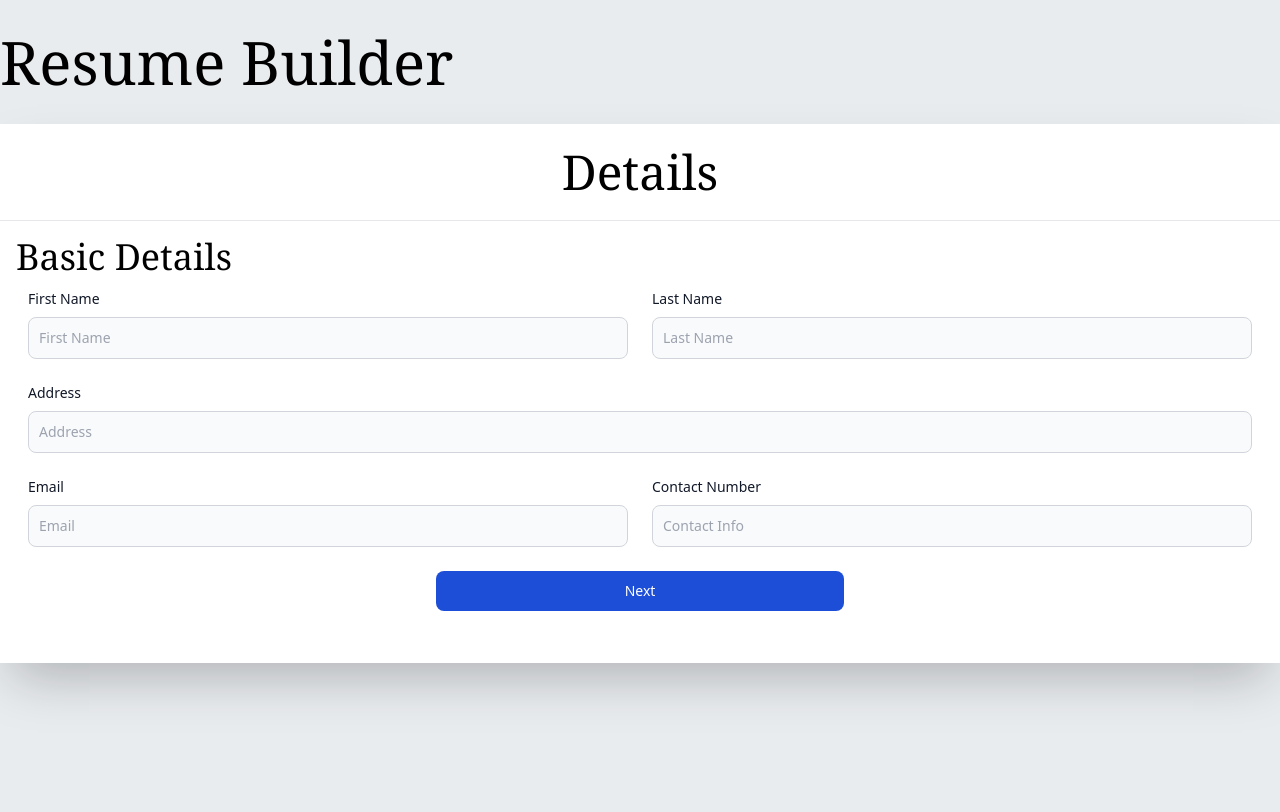
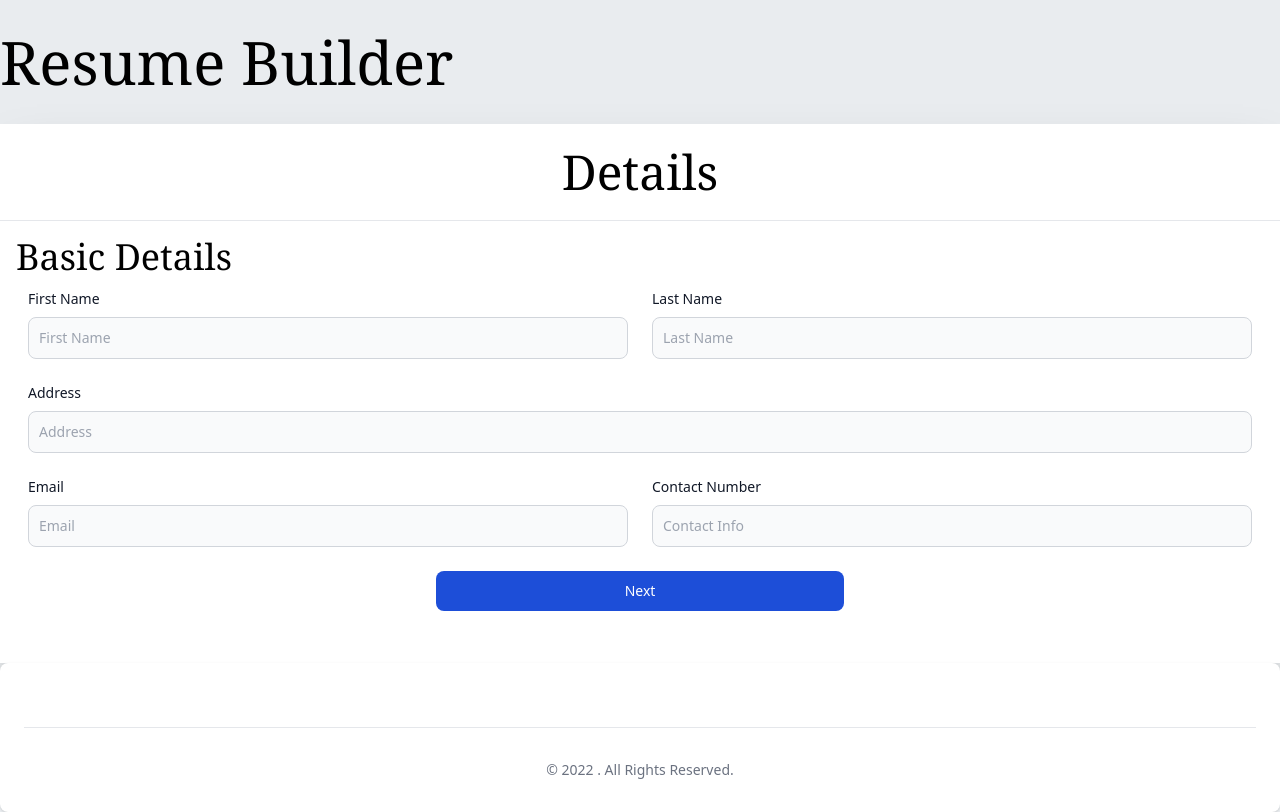
Before and after one commit to hanselobo99/Resume-Builder, a React (Create React App) app: page / in a window 1280 px wide. Built offline with nearby package versions, Linux system fonts and the light colour scheme.

Commit message:
print to  pdf

```diff
--- a/public/index.html
+++ b/public/index.html
@@ -34,18 +34,5 @@
 <body>
 <noscript>You need to enable JavaScript to run this app.</noscript>
 <div id="root"></div>
-<div id="printRoot"></div>
-<script src="jquery-3.6.1.slim.min.js"></script>
-<script src="jquery.googoose.js"></script>
-<script type="text/javascript">
-
-    $(document).ready(function () {
-        var o = {
-            filename: 'test.doc'
-        };
-        $(document).googoose(o);
-    });
-
-</script>
 </body>
 </html>
--- a/src/App.tsx
+++ b/src/App.tsx
@@ -4,16 +4,21 @@ import Header from "./Components/Header";
 import Main from "./Components/Main";
 import {Route, Routes} from "react-router-dom";
 import Resume from "./Components/Resume/Resume";
+import Footer from "./Components/Footer";
 
 function App() {
     return (
-        <div className="md:container md:mx-auto ">
-            <Header/>
-            <Routes>
-                <Route path={"/"} element={<Main/>}/>
-                <Route path={"resume"} element={<Resume/>} />
-            </Routes>
-        </div>
+        <>
+            <div className="md:container md:mx-auto ">
+
+                <Routes>
+                    <Route path={"/"} element={<Main/>}/>
+                    <Route path={"resume"} element={<Resume/>}/>
+                </Routes>
+
+            </div>
+
+        </>
     );
 }
 
--- /dev/null
+++ b/src/Components/Footer.tsx
@@ -0,0 +1,16 @@
+import React from "react";
+
+const Footer = () => {
+    return (
+        <>
+            <footer className="p-4 bg-white rounded-lg shadow md:px-6 md:py-8 dark:bg-gray-900 ">
+                <hr className="my-6 border-gray-200 sm:mx-auto dark:border-gray-700 lg:my-8"/>
+                <span className="block text-sm text-gray-500 sm:text-center dark:text-gray-400">© 2022 <a
+                    href="https://flowbite.com/" className="hover:underline"></a>. All Rights Reserved.
+    </span>
+            </footer>
+        </>
+    )
+}
+
+export default Footer
--- a/src/Components/Main.tsx
+++ b/src/Components/Main.tsx
@@ -6,6 +6,8 @@ import {viewType} from "./Enum";
 import EducationalQualifications from "./Form/EducationalQualifications";
 import AchievementsSkills from "./Form/AchievementsSkills";
 import {useNavigate} from "react-router-dom";
+import Header from "./Header";
+import Footer from "./Footer";
 
 
 const Main = () => {
@@ -25,14 +27,14 @@ const Main = () => {
 
     const [view, setView] = useState(viewType.BasicDetails)
 
-    useEffect(()=>{
+    useEffect(() => {
         let tempDetails = localStorage.getItem("details")
-        let details:detail
+        let details: detail
         if (tempDetails) {
             details = JSON.parse(tempDetails)
-            setDetails(()=>details)
+            setDetails(() => details)
         }
-    },[])
+    }, [])
 
 
     const goToView = (title: number) => {
@@ -47,6 +49,8 @@ const Main = () => {
     }
 
     return (
+        <>
+            <Header/>
             <main>
                 <div className="container">
                     <div className="grid grid-cols-1 bg-white shadow-2xl">
@@ -69,6 +73,8 @@ const Main = () => {
                     </div>
                 </div>
             </main>
+            <Footer/>
+        </>
     )
 }
 export default Main
--- a/src/Components/Resume/Resume.tsx
+++ b/src/Components/Resume/Resume.tsx
@@ -21,9 +21,8 @@ const Resume = () => {
         achievementsSkills: {achievement1: "", achievement2: "", skill1: "", skill2: "", skill3: ""}
     })
     const aHandler = () => {
-        const printPortal = document.getElementById('printRoot')
-        if(printPortal)
-            console.log(ReactDOM.createPortal(<Button name="Print"  buttonType={"button"}/>, printPortal))
+      window.print()
+
     }
     useEffect(() => {
         let tempDetails = localStorage.getItem("details") as string
@@ -31,7 +30,6 @@ const Resume = () => {
             navigate("/")
         } else {
             setDetails(() => JSON.parse(tempDetails))
-            aHandler()
 
         }
     }, [navigate])
@@ -93,9 +91,8 @@ const Resume = () => {
                             </ul>
                         </div>
                     </div>
-
+                    <Button name={"Print"} buttonClickHandler={aHandler} buttonType={"button"}/>
                 </div>
-
             </div>
         </div>
     )
```
Lines whose indentation alone changed are shown as unchanged.
